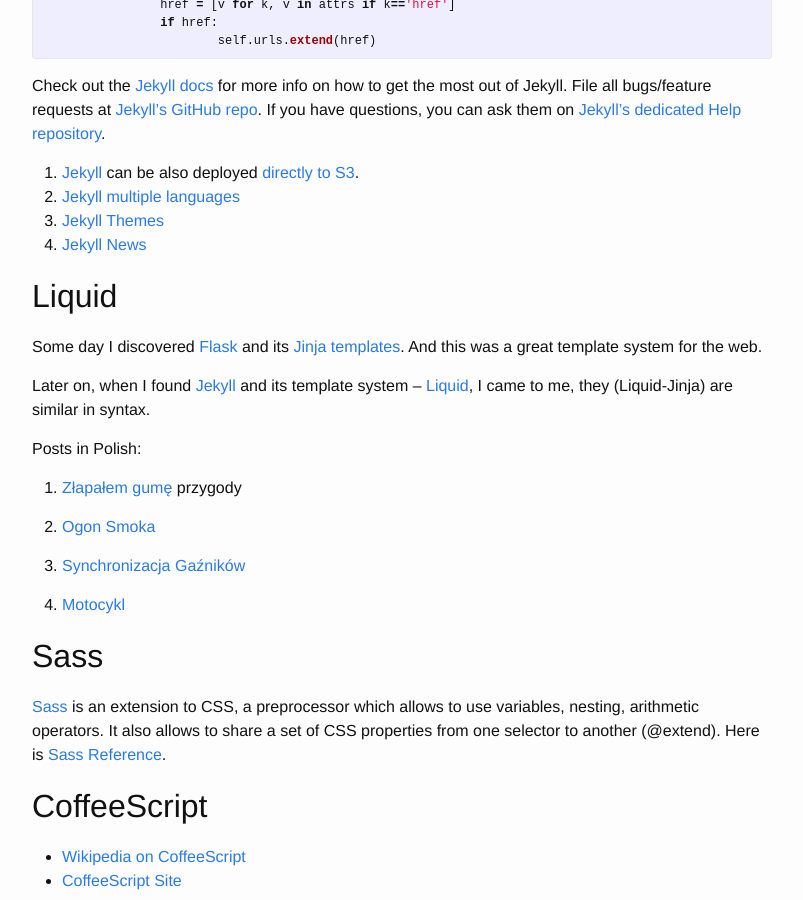
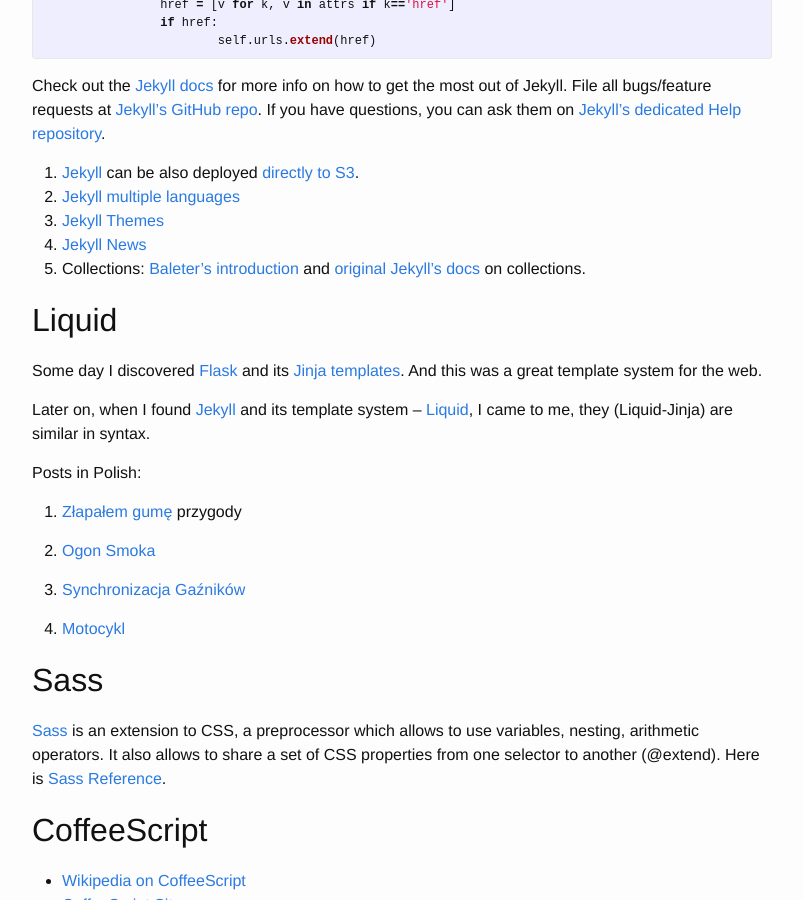
Before and after one commit to jkedra/jkedra.github.io, a Jekyll site: the page built from _posts/2015-02-06-first-post.md, in a window 1280 px wide and 900 px high, scrolled down 1029 px. Shown: the whole window, without its empty margins (238-1041 px from the left). Built offline with Jekyll 4.4.1, drawn with Linux system fonts in a browser that asks for light colours.

Commit message:
collections links

```diff
--- a/_posts/2015-02-06-first-post.md
+++ b/_posts/2015-02-06-first-post.md
@@ -64,6 +64,7 @@
 2. [Jekyll multiple languages][jkyl-lang]
 3. [Jekyll Themes](https://github.com/jglovier/jekyll-new)
 4. [Jekyll News](https://jekyllrb.com/news/)
+5. Collections: [Baleter's introduction](http://ben.balter.com/2015/02/20/jekyll-collections/) and [original Jekyll's docs](http://jekyllrb.com/docs/collections/) on collections.
 
 ## Liquid ##
 
```
